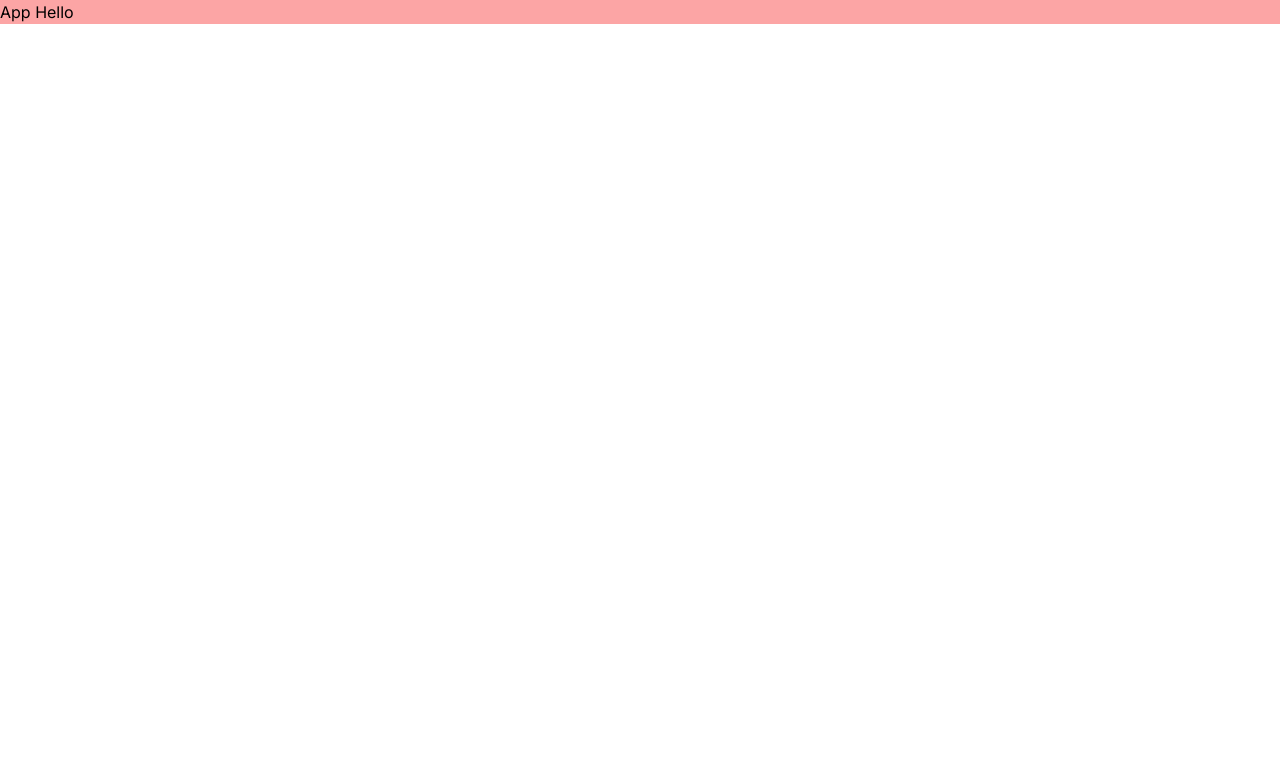
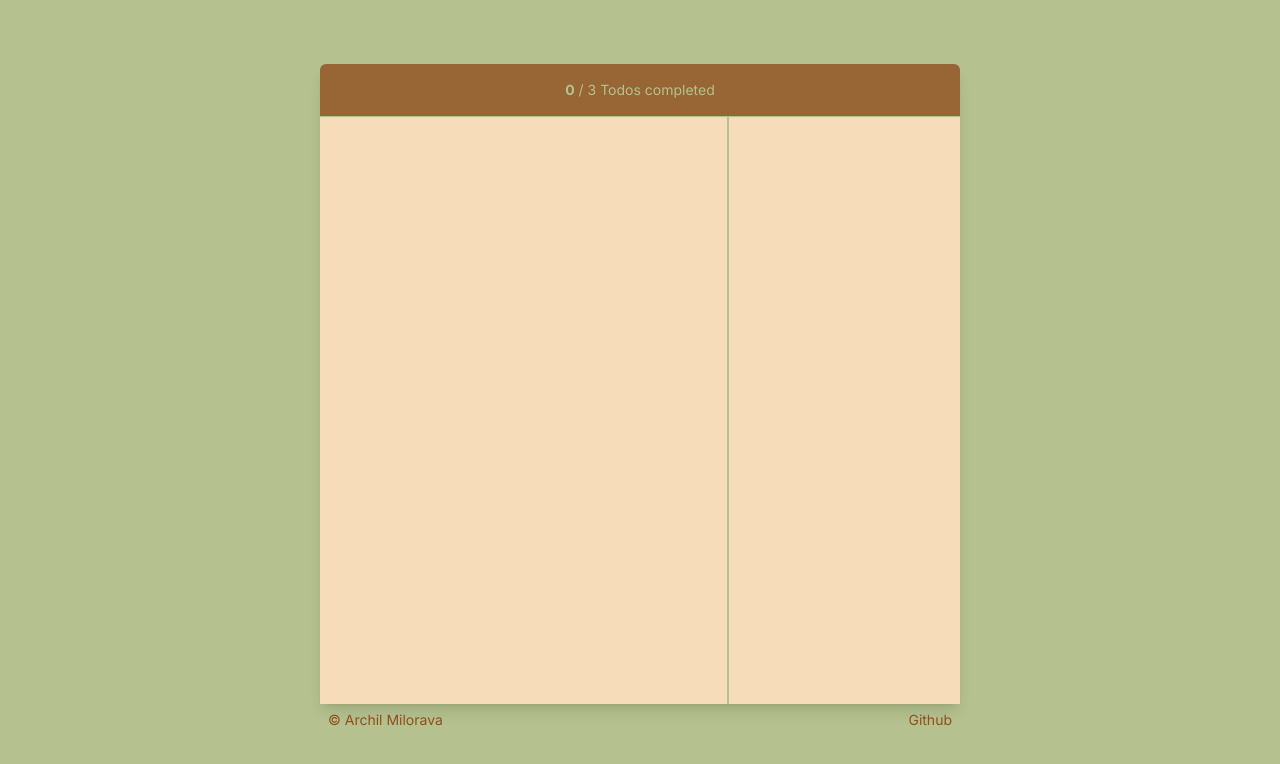
Before and after one commit to Archil-Milorava/TodoListApp, a React (Vite) app: page / in a window 1280 px wide. Shown: the top 764 px of the page. Built offline with nearby package versions, Linux system fonts and the light colour scheme.

Commit message:
the main markup created, footer header and section components finished

```diff
--- a/src/App.tsx
+++ b/src/App.tsx
@@ -1,8 +1,19 @@
+import Header from "./components/Header";
+import TodoList from "./components/TodoList";
+import Section from "./components/Section";
+import Footer from "./components/Footer";
 
 function App() {
   return (
-    <div className='bg-red-300 font-sans'>App Hello</div>
-  )
+    <div className="font-sans bg-[#B5C18E] h-screen w-full flex flex-col items-center justify-center">
+      <main className="h-4/5 w-1/2  rounded-t-md grid grid-rows-[1fr,11fr] grid-cols-[7fr,4fr] shadow-lg overflow-hidden">
+        <Header />
+        <TodoList />
+        <Section />
+      </main>
+      <Footer />
+    </div>
+  );
 }
 
-export default App
+export default App;
--- /dev/null
+++ b/src/components/Footer.jsx
@@ -0,0 +1,14 @@
+import React from "react";
+
+function Footer() {
+  return (
+    <footer className="w-1/2 h-8 flex justify-between items-center text-sm text-[#914F1E] p-2 ">
+      <span>&copy; Archil Milorava</span>
+      <a href="https://github.com/Archil-Milorava/TodoListApp" target="blank">
+        Github
+      </a>
+    </footer>
+  );
+}
+
+export default Footer;
--- /dev/null
+++ b/src/components/Header.jsx
@@ -0,0 +1,13 @@
+import React from "react";
+
+function Header() {
+  return (
+    <header className="bg-[#914F1E]/80 border-b border-[#B5C18E] col-[1/3] row-[1/2] flex items-center justify-center p-2 text-sm text-[#B5C18E]/100">
+      <p>
+        <b>0</b> / 3 Todos completed
+      </p>
+    </header>
+  );
+}
+
+export default Header;
--- /dev/null
+++ b/src/components/Section.jsx
@@ -0,0 +1,9 @@
+import React from "react";
+
+function Section() {
+  return (
+    <section className="bg-[#F7DCB9] border-l-2 border-[#B5C18E] col-[2/3] row-[2/3]"></section>
+  );
+}
+
+export default Section;
--- /dev/null
+++ b/src/components/TodoList.jsx
@@ -0,0 +1,7 @@
+import React from "react";
+
+function TodoList() {
+  return <ul className="bg-[#F7DCB9] col-[1/2] row-[2/3]"></ul>;
+}
+
+export default TodoList;
```
